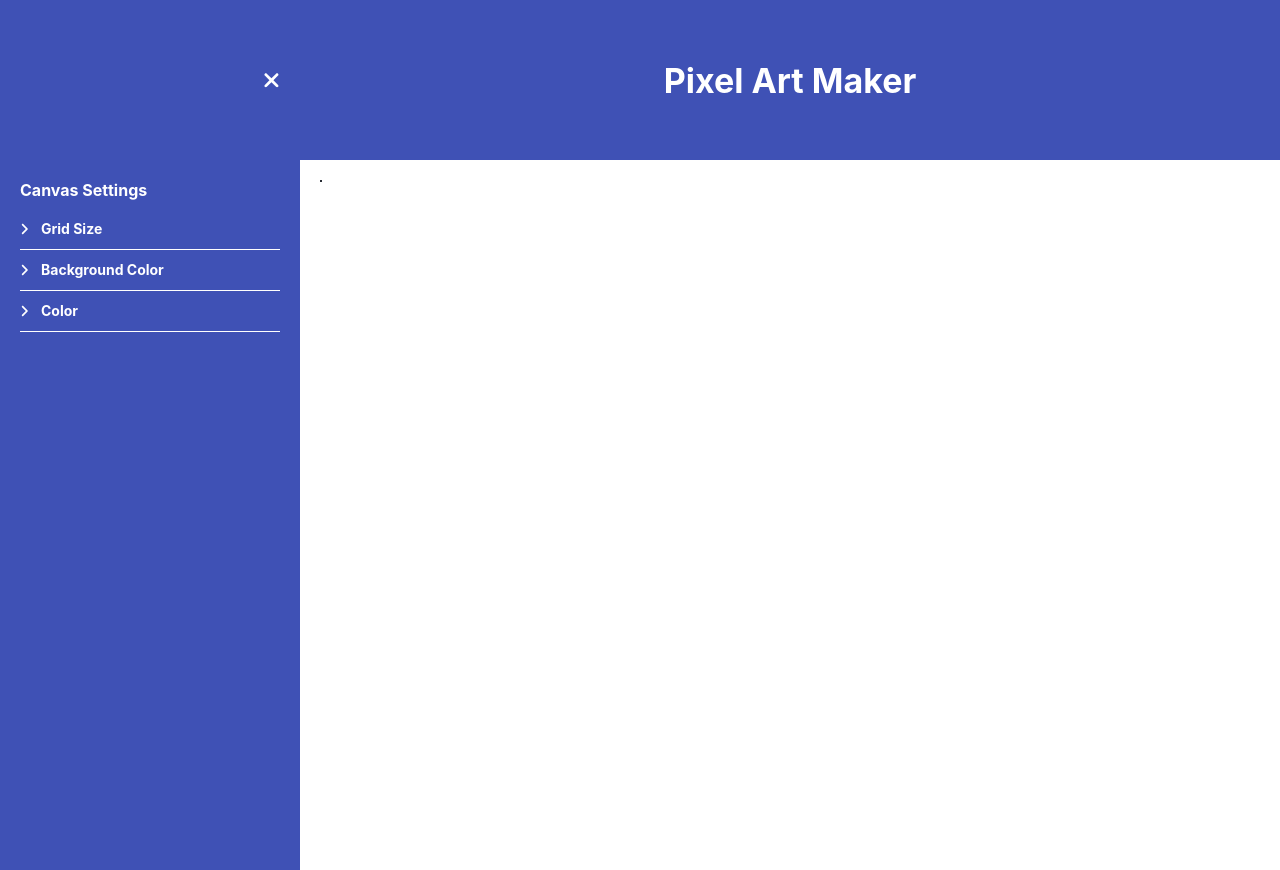
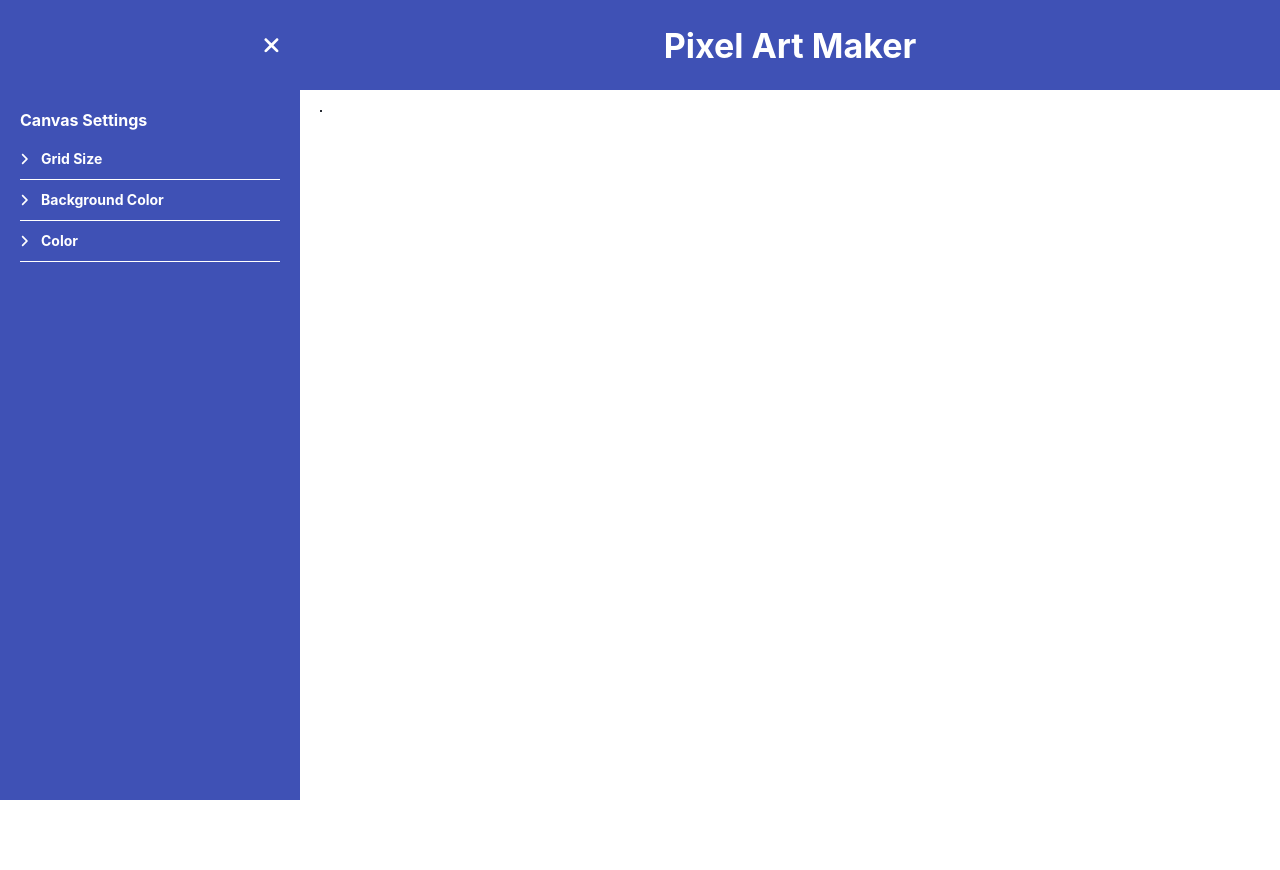
Before and after one commit to cMikolai/react-pixel-art-maker, a React (Create React App) app: page / in a window 1280 px wide. After the commit the page ends 800 px from the top, so only its background shows below. Built offline with nearby package versions, Linux system fonts and the light colour scheme.

Commit message:
adjust top section / header height to prettify things

```diff
--- a/src/layouts/Header.js
+++ b/src/layouts/Header.js
@@ -6,9 +6,8 @@ import { faBars } from '@fortawesome/free-solid-svg-icons'
 const Container = styled.div`
   display: flex;
   width: 100%;
-  height: 100%;
+  height: 90px;
   background-color: #3F51B5;
-  height: 20vh;
   color: #fff;
   align-items: center;
   position: relative;
--- a/src/layouts/Sidebar.js
+++ b/src/layouts/Sidebar.js
@@ -26,7 +26,7 @@ const Container = styled.div`
 `
 
 const TopSection = styled.div`
-  height: 20vh;
+  height: 90px;
   font-size: 18px;
   align-items: center;
   display: flex;
```
